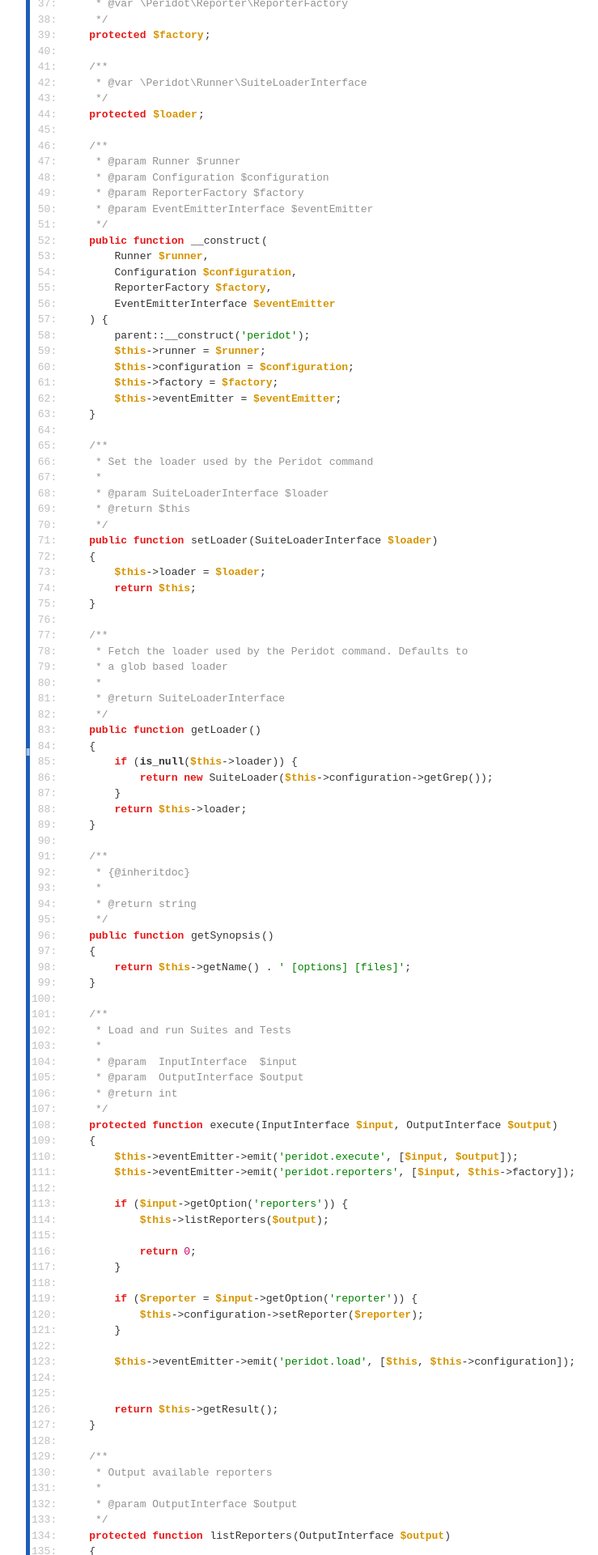
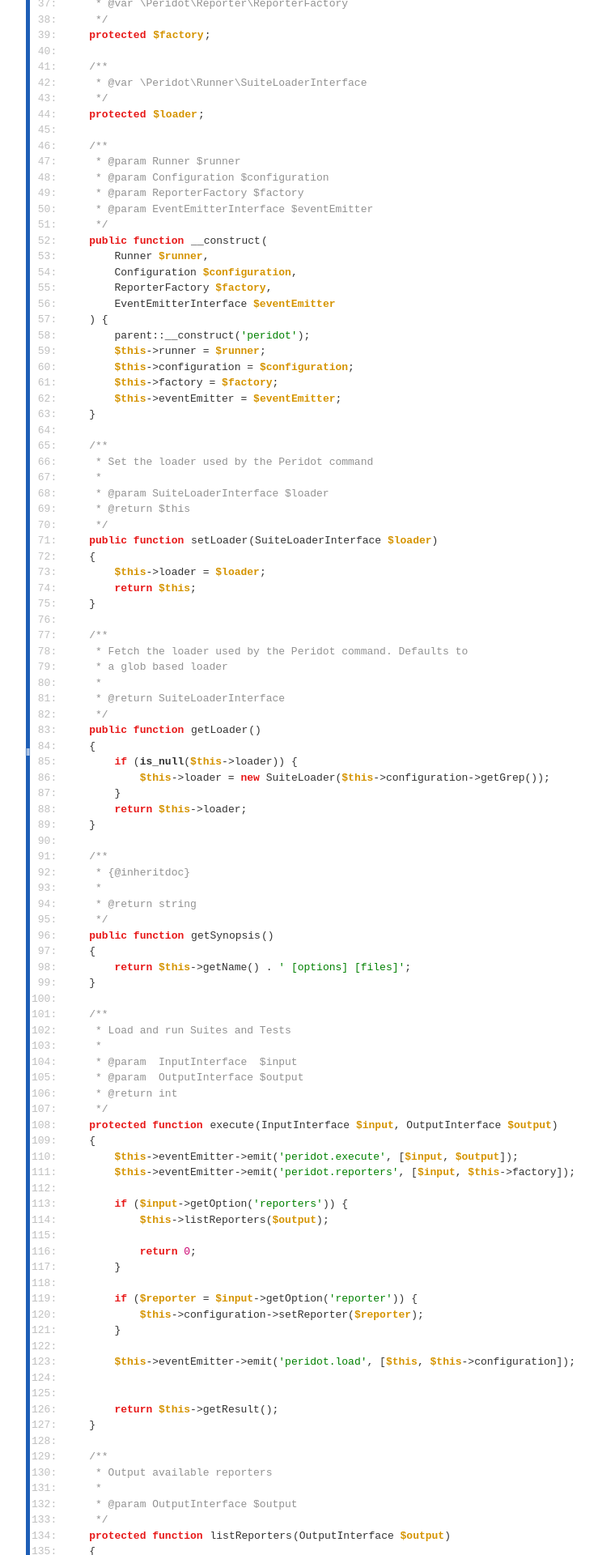
Before and after one commit to peridot-php/peridot-php.github.io, a Jekyll site: the page docs/source-class-Peridot.Console.Command.html, which Jekyll copies as it is, in a window 1280 px wide. Shown: the part 739-2659 px from the top of the page at 81% size, without its empty margins (238-977 px from the left). Built offline with Jekyll 4.4.1, drawn with Linux system fonts in a browser that asks for light colours.

Commit message:
auto-update

```diff
--- a/docs/class-Peridot.Console.Version.html
+++ b/docs/class-Peridot.Console.Version.html
@@ -178,7 +178,7 @@
 		<td class="value">
 			<div>
 				<a href="#NUMBER" class="anchor">#</a>
-				<code><span class="php-quote">&quot;1.3.2&quot;</span></code>
+				<code><span class="php-quote">&quot;1.3.3&quot;</span></code>
 			</div>
 		</td>
 	</tr>
--- a/docs/source-class-Peridot.Console.Command.html
+++ b/docs/source-class-Peridot.Console.Command.html
@@ -205,7 +205,7 @@
 </span><span id="83" class="l"><a class="l" href="#83"> 83: </a>    <span class="php-keyword1">public</span> <span class="php-keyword1">function</span> <a id="_getLoader" href="#_getLoader">getLoader</a>()
 </span><span id="84" class="l"><a class="l" href="#84"> 84: </a>    {
 </span><span id="85" class="l"><a class="l" href="#85"> 85: </a>        <span class="php-keyword1">if</span> (<span class="php-keyword2">is_null</span>(<span class="php-var">$this</span>-&gt;loader)) {
-</span><span id="86" class="l"><a class="l" href="#86"> 86: </a>            <span class="php-keyword1">return</span> <span class="php-keyword1">new</span> SuiteLoader(<span class="php-var">$this</span>-&gt;configuration-&gt;getGrep());
+</span><span id="86" class="l"><a class="l" href="#86"> 86: </a>            <span class="php-var">$this</span>-&gt;loader = <span class="php-keyword1">new</span> SuiteLoader(<span class="php-var">$this</span>-&gt;configuration-&gt;getGrep());
 </span><span id="87" class="l"><a class="l" href="#87"> 87: </a>        }
 </span><span id="88" class="l"><a class="l" href="#88"> 88: </a>        <span class="php-keyword1">return</span> <span class="php-var">$this</span>-&gt;loader;
 </span><span id="89" class="l"><a class="l" href="#89"> 89: </a>    }
--- a/docs/source-class-Peridot.Console.Version.html
+++ b/docs/source-class-Peridot.Console.Version.html
@@ -133,7 +133,7 @@
 </span><span id="11" class="l"><a class="l" href="#11">11: </a>    <span class="php-comment">/**
 </span></span><span id="12" class="l"><a class="l" href="#12">12: </a><span class="php-comment">     * @var int
 </span></span><span id="13" class="l"><a class="l" href="#13">13: </a><span class="php-comment">     */</span>
-</span><span id="14" class="l"><a class="l" href="#14">14: </a>    <span class="php-keyword1">const</span> <a id="NUMBER" href="#NUMBER">NUMBER</a> = <span class="php-quote">&quot;1.3.2&quot;</span>;
+</span><span id="14" class="l"><a class="l" href="#14">14: </a>    <span class="php-keyword1">const</span> <a id="NUMBER" href="#NUMBER">NUMBER</a> = <span class="php-quote">&quot;1.3.3&quot;</span>;
 </span><span id="15" class="l"><a class="l" href="#15">15: </a>
 </span><span id="16" class="l"><a class="l" href="#16">16: </a>    <span class="php-comment">/**
 </span></span><span id="17" class="l"><a class="l" href="#17">17: </a><span class="php-comment">     * @var string
```
Also changed, not shown: 1 other file.
